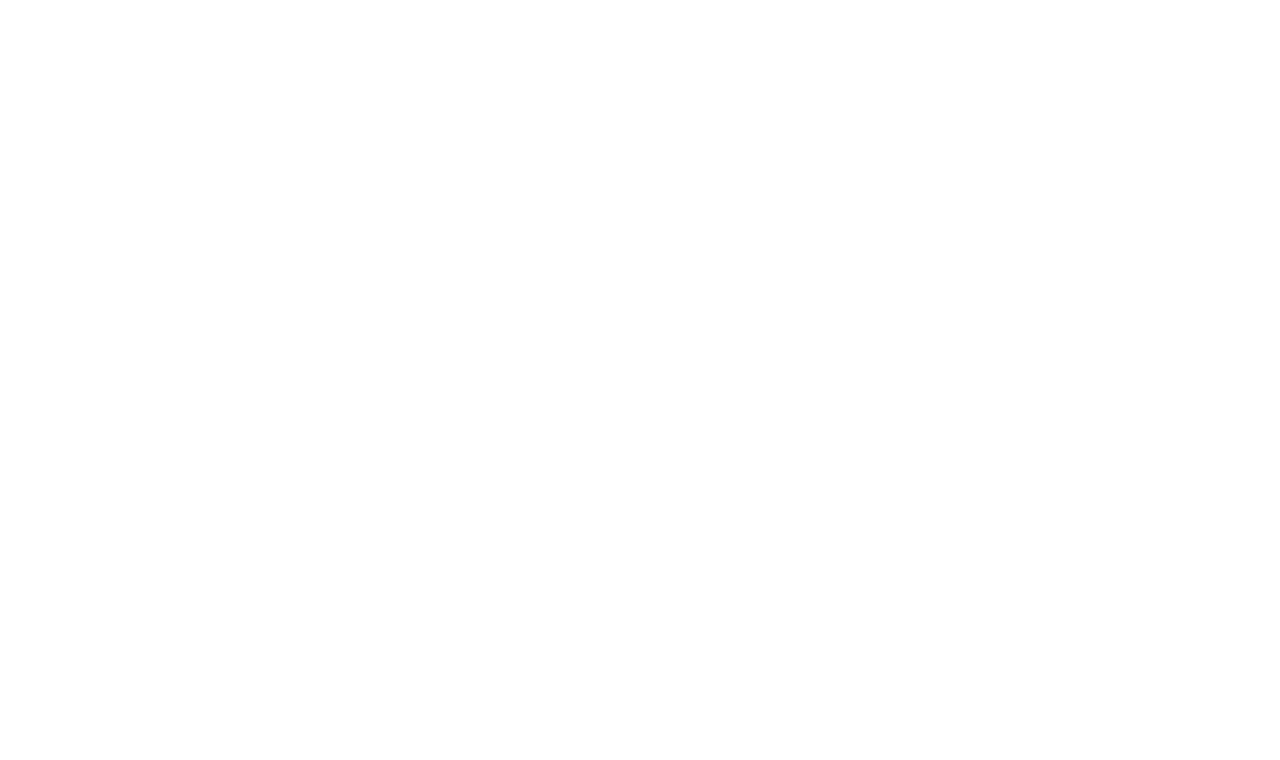
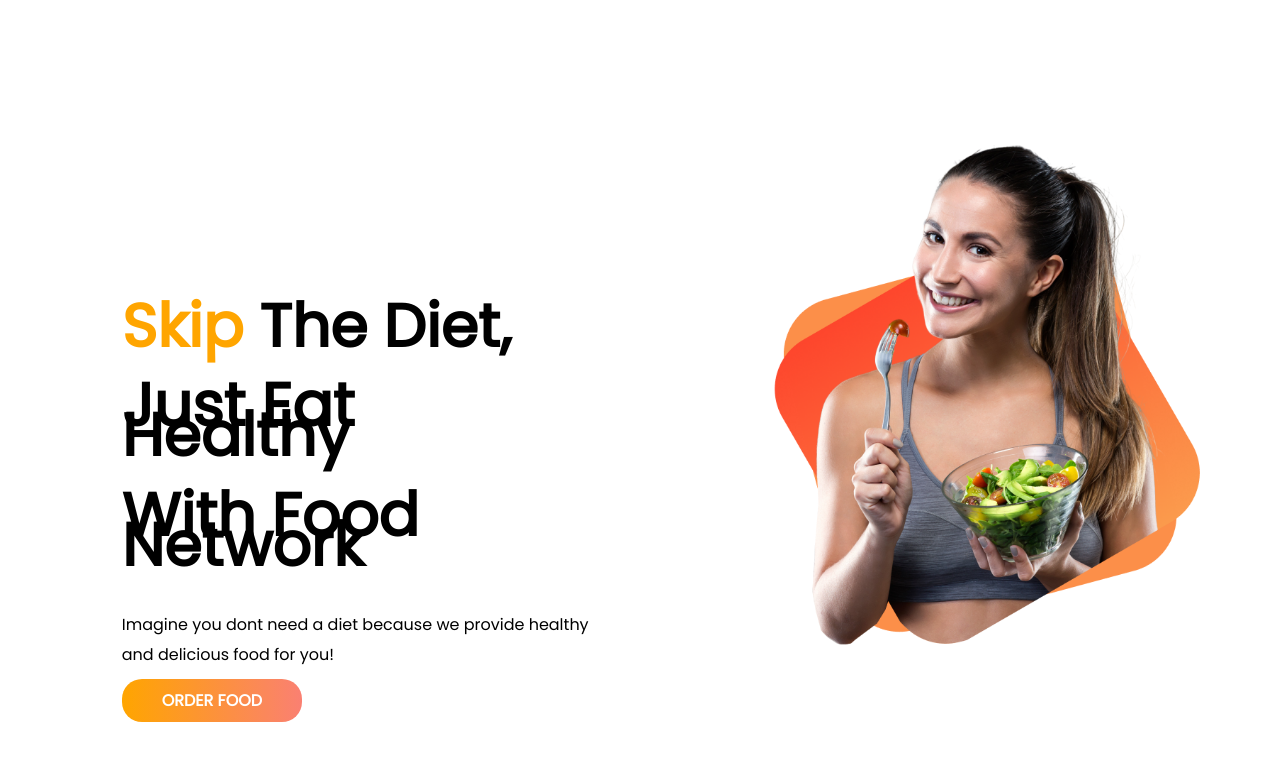
Before and after one commit to shakibarnab31/food-network, a plain HTML site: page index.html in a window 1280 px wide. Drawn offline with Linux system fonts and the light colour scheme.

Commit message:
1st section done

```diff
--- a/index.html
+++ b/index.html
@@ -7,9 +7,25 @@
     <meta name="viewport" content="width=device-width, initial-scale=1.0">
     <title>Arnab Food Network Blog</title>
     <link rel="stylesheet" href="style.css">
+    <link rel="preconnect" href="https://fonts.googleapis.com">
+    <link rel="preconnect" href="https://fonts.gstatic.com" crossorigin>
+    <link href="https://fonts.googleapis.com/css2?family=Poppins&display=swap" rel="stylesheet">
 </head>
 
 <body>
+    <section class="foodnetwork-container">
+        <div class="half-width skip-diet">
+            <h1><span class="orange">Skip</span> The Diet,</h1>
+            <h1>Just Eat Healthy</h1>
+            <h1>With Food Network</h1>
+            <p>Imagine you dont need a diet because we provide healthy and delicious food for you!</p>
+            <a class="link-button" target="_blank" href="https://www.facebook.com/shakib.arnab/">ORDER FOOD</a>
+        </div>
+        <div class="half-width">
+            <img src="images/Group 8425.png" alt="intro-pic">
+        </div>
+
+    </section>
 
 </body>
 
--- a/style.css
+++ b/style.css
@@ -0,0 +1,40 @@
+body{
+    font-family: 'Poppins', sans-serif;
+}
+h1{
+    font-size: 60px;
+    font-weight: 700;
+}
+.foodnetwork-container{
+    display: flex;
+}
+.orange{
+    color: orange;
+}
+.half-width{
+    width: 50%;
+    padding-left: 9%;
+    padding-top: 10%;
+    padding-right: 4%;
+    padding-bottom: 5%;
+    line-height: 30px;
+
+}
+.skip-diet{
+        padding-top: 20%;
+}
+.half-width img{
+    width: 100%;
+
+}
+
+
+.link-button{
+    text-decoration: none;
+    color: white;
+    background-image: linear-gradient(to right,orange,salmon);
+    font-weight: 700;
+    border-radius: 20px;
+    padding: 10px 40px;
+
+}
```
Also changed, not shown: images/7.png (added), images/Group 8425.png (added), images/Project Cover.png (added), images/Project Cover1.jpg (added), images/Project Cover5.png (added), images/arnabblack.png (added), images/healthyfood.png (added).
